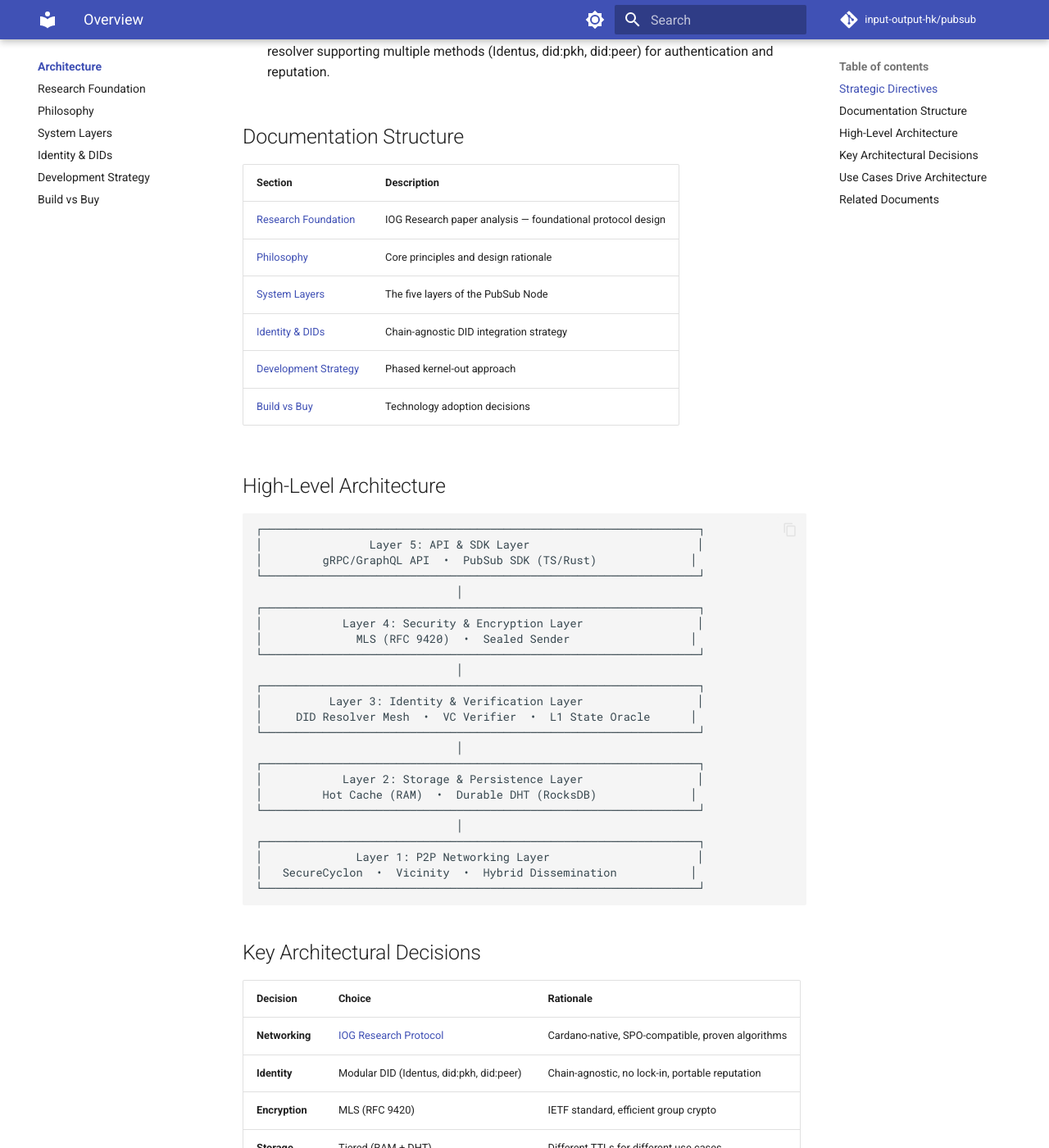
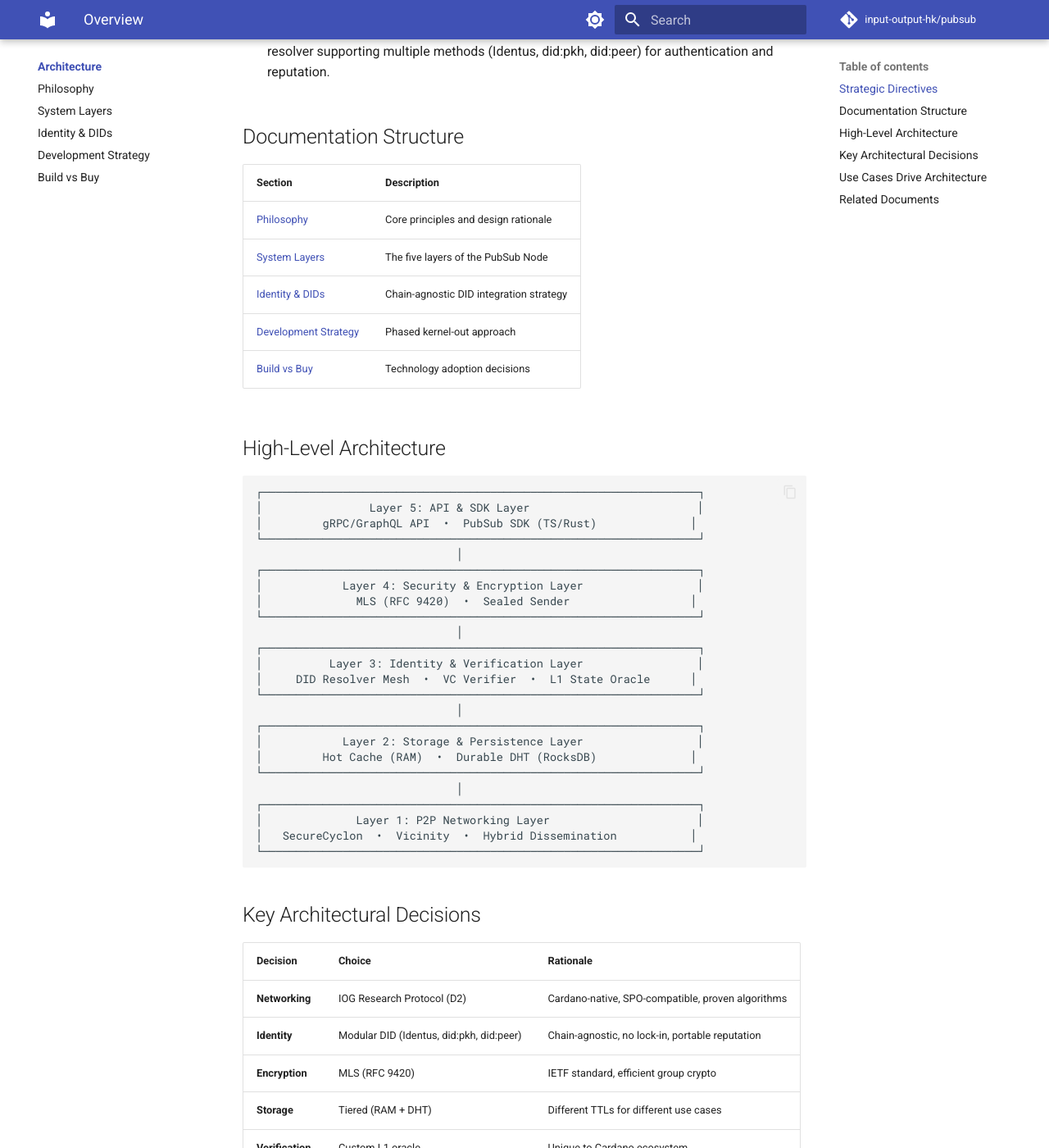
Before and after one commit to input-output-hk/pubsub, an MkDocs documentation site: the page built from site/architecture/index.md, in a window 1280 px wide and 1400 px high, scrolled down 564 px. Shown: the whole window at 82% size. Built offline with MkDocs 1.6.1 and Material for MkDocs 9.7.7, drawn with Linux system fonts in a browser that asks for light colours; a script that is not in the unit is left out; comment, search, counter and statistics services are not loaded.

Commit message:
docs: remove research-foundation.md and all references
This page was a generated summary of the D2 paper that doesn't belong
in the repo. Inline references updated to mention D2 directly.

```diff
--- a/mkdocs.yml
+++ b/mkdocs.yml
@@ -81,7 +81,6 @@ nav:
     - Agent Coordination: use-cases/agent-coordination.md
   - Architecture:
     - Overview: architecture/index.md
-    - Research Foundation: architecture/research-foundation.md
     - Philosophy: architecture/philosophy.md
     - System Layers: architecture/layers.md
     - Identity & DIDs: architecture/identity.md
```
Also changed, not shown: site/architecture/build-vs-buy.md, site/architecture/index.md, site/architecture/layers.md, site/architecture/philosophy.md, site/architecture/research-foundation.md (deleted).
